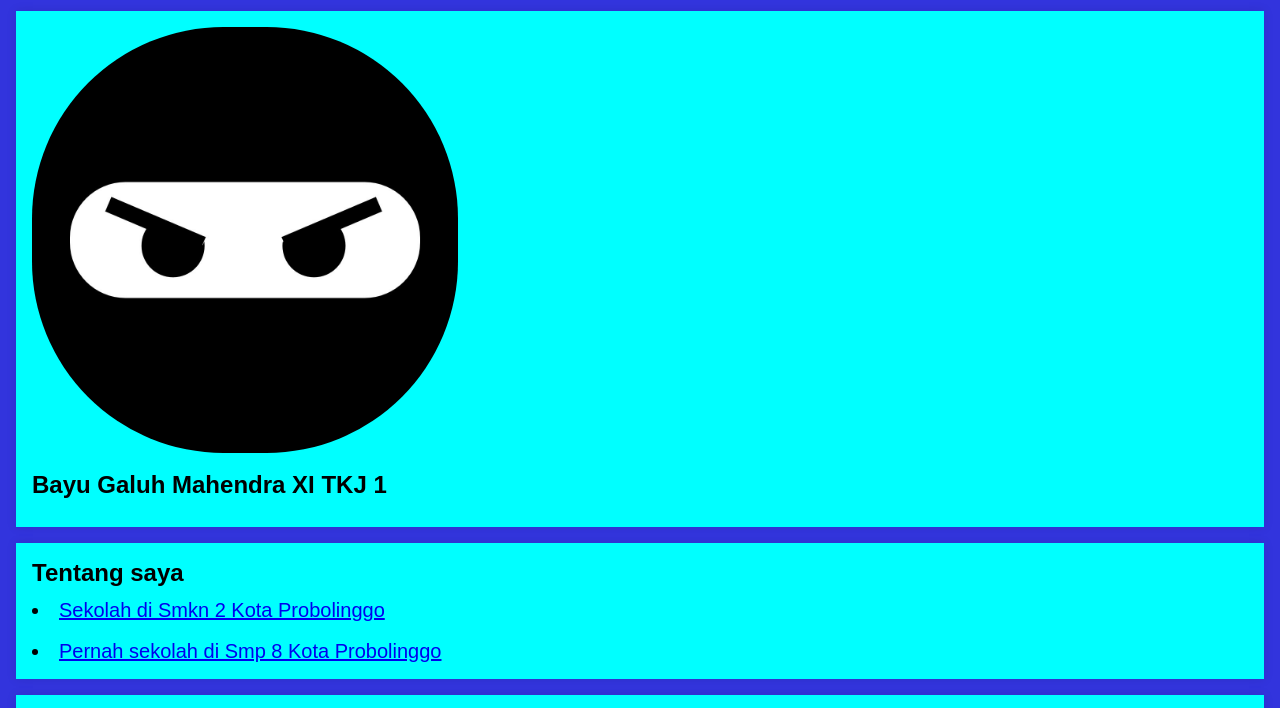
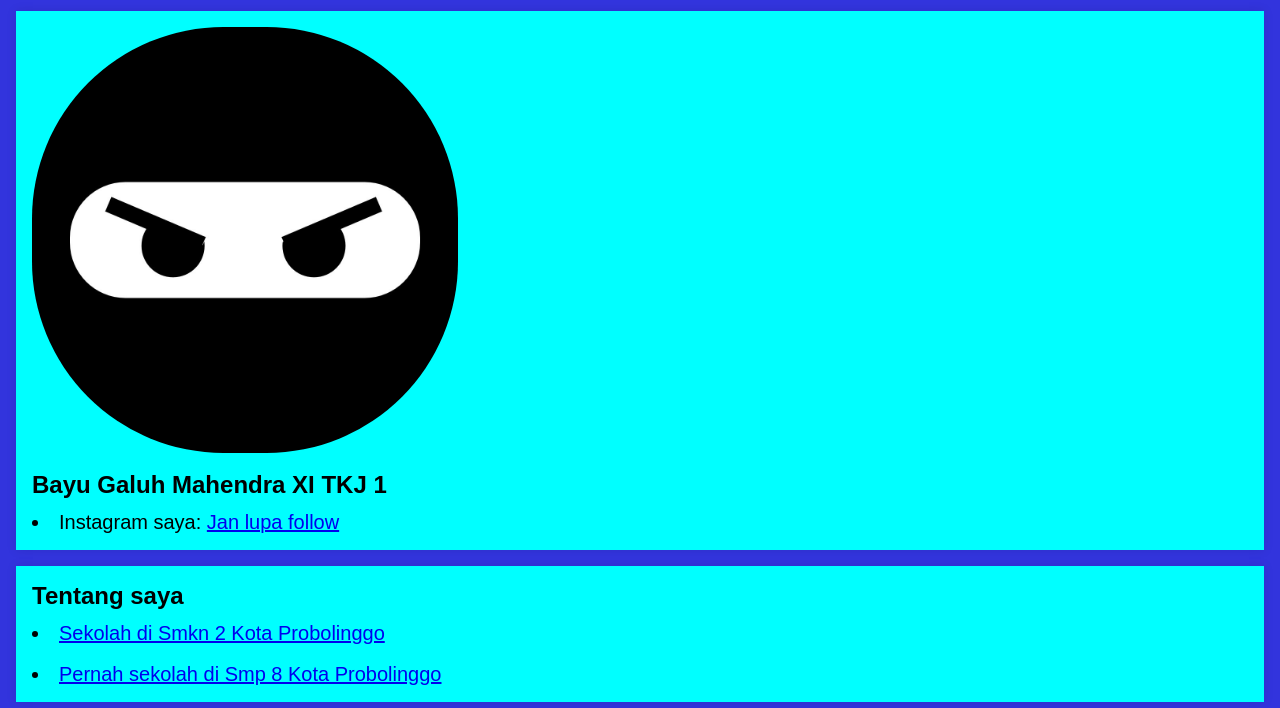
Before and after one commit to Bayumahendraz/website-personal, a plain HTML site: page index.html in a window 1280 px wide. Shown: the part 74-782 px from the top of the page. Drawn offline with Linux system fonts and the light colour scheme.

Commit message:
Update index.html

```diff
--- a/index.html
+++ b/index.html
@@ -14,6 +14,8 @@
         <img src="fotoku.jpeg" alt="Profile saya">
         <br>
         <h2>Bayu Galuh Mahendra XI TKJ 1</h2>
+        <div class="box">
+        <li>Instagram saya: <a href="https://www.instagram.com/bayugaluh_m?igsh=aWt0YWk2MWliM2Vz">Jan lupa follow </a></li>
     </section>
     <section>
         <h2>Tentang saya </h2>
```
